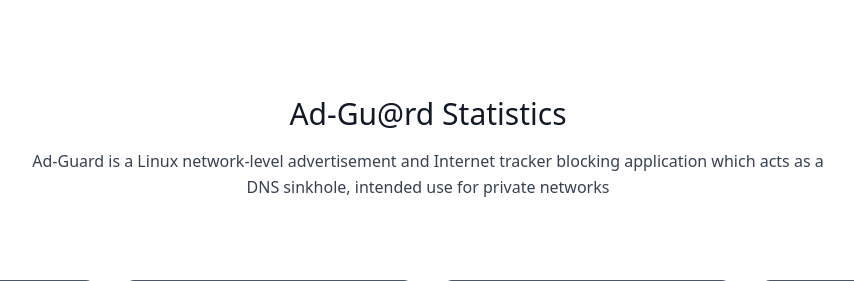
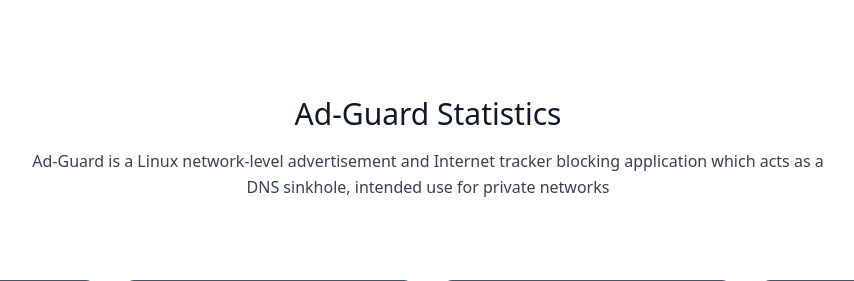
Before and after one commit to root-Akshay/AdGuard, a Flask app: template templates/content.html in a window 1280 px wide. Shown: the part 64-345 px from the top of the page, without its empty margins (212-1066 px from the left). Run offline with Flask 2, Linux system fonts and the light colour scheme; the template is opened without the code that fills it: most values are stand-ins (such as "Sample title", 1, 10 or a date in 2020).

Commit message:
Html Files

```diff
--- a/templates/content.html
+++ b/templates/content.html
@@ -32,7 +32,7 @@
 <section class="text-gray-700 body-font">
     <div class="container px-5 py-24 mx-auto">
         <div class="flex flex-col text-center w-full mb-20">
-            <h1 class="sm:text-3xl text-2xl font-medium title-font mb-4 text-gray-900">Ad-Gu@rd Statistics</h1>
+            <h1 class="sm:text-3xl text-2xl font-medium title-font mb-4 text-gray-900">Ad-Guard Statistics</h1>
             <p class="lg:w-2/3 mx-auto leading-relaxed text-base">Ad-Guard is a Linux network-level advertisement and
                 Internet tracker blocking application which acts as a DNS sinkhole, intended use for private networks
             </p>
```
